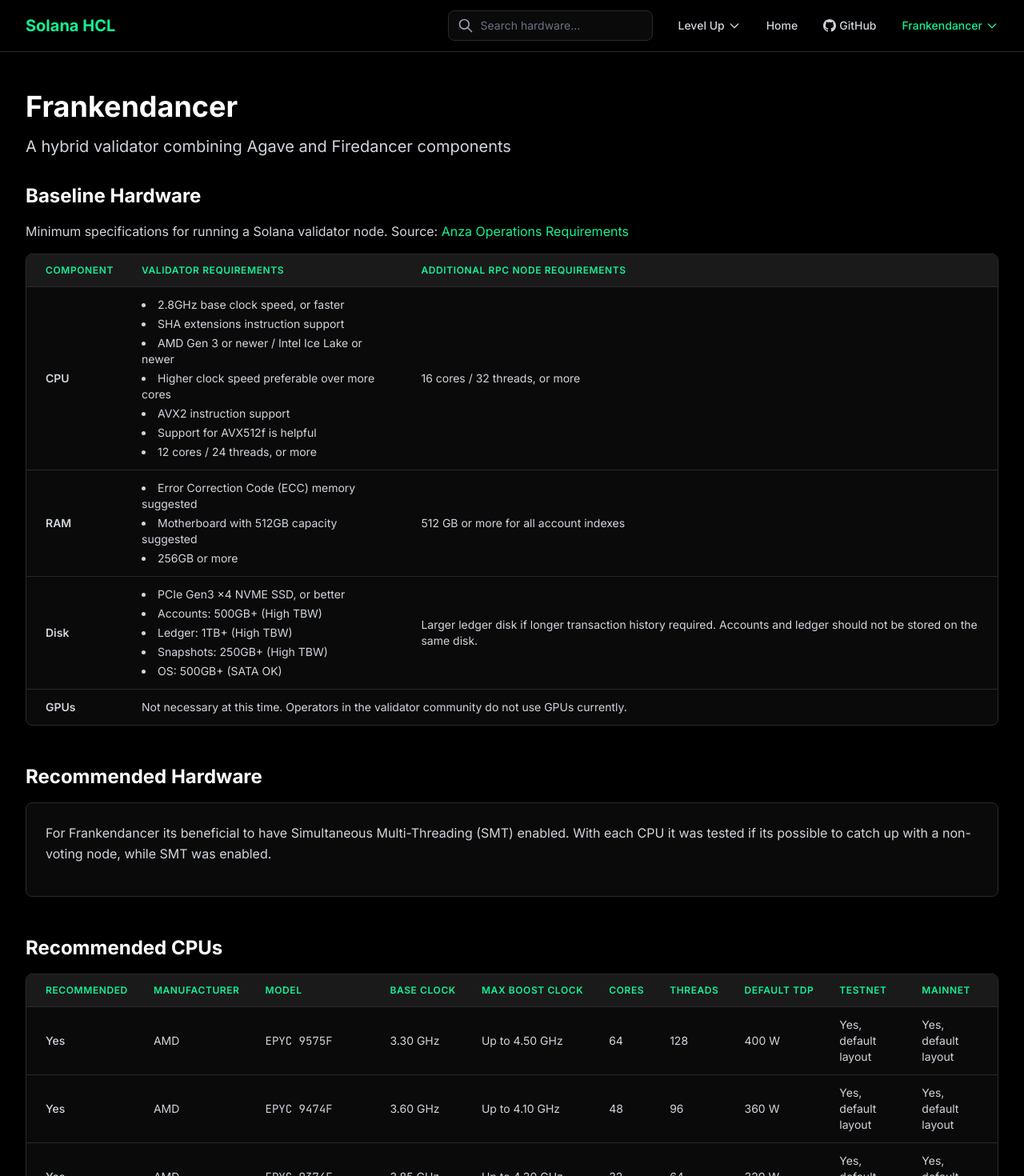
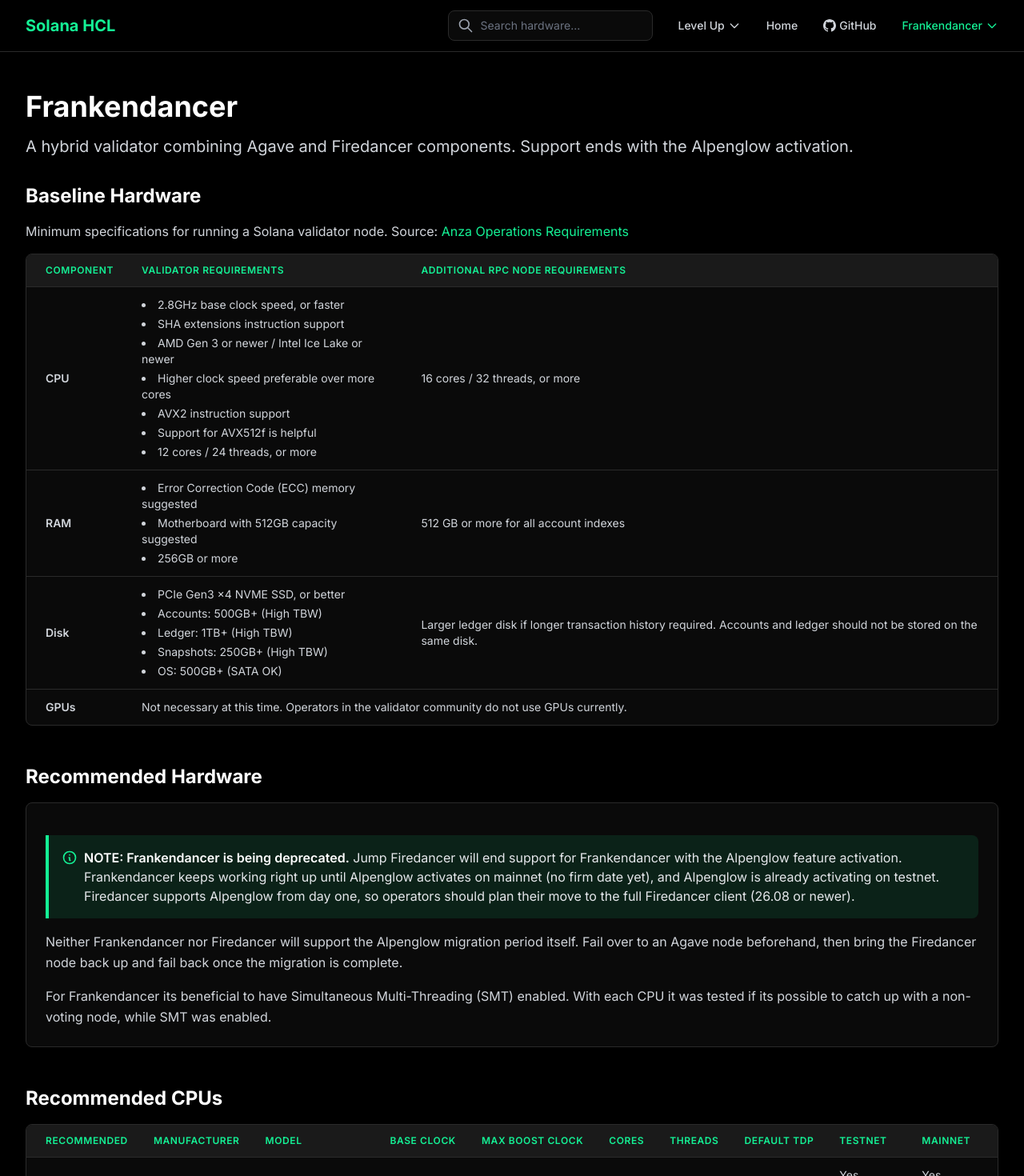
Before and after one commit to solanahcl/solanahcl, a React (Vite) app: page /category/frankendancer in a window 1280 px wide. Shown: the top 1470 px of the page at 80% size. Built offline with nearby package versions, Linux system fonts and the light colour scheme.

Commit message:
added firedancer infos

```diff
--- a/src/components/RecommendedHardware.tsx
+++ b/src/components/RecommendedHardware.tsx
@@ -5,7 +5,7 @@
 import { CPU } from '../data/hardware';
 
 interface CPUWithClient extends CPU {
-  client: 'Agave' | 'Frankendancer' | 'Firedancer';
+  client: 'Agave' | 'Fire/Frankendancer';
 }
 
 export default function RecommendedHardware() {
@@ -16,7 +16,7 @@
   // Combine and add client info
   const allCPUs: CPUWithClient[] = [
     ...topAgaveCPUs.map(cpu => ({ ...cpu, client: 'Agave' as const })),
-    ...topFrankendancerCPUs.map(cpu => ({ ...cpu, client: 'Frankendancer' as const })),
+    ...topFrankendancerCPUs.map(cpu => ({ ...cpu, client: 'Fire/Frankendancer' as const })),
   ];
 
   // Get top storage drives (top 6 from Enterprise Gen 5)
@@ -39,7 +39,7 @@
             <table className="table">
               <thead>
                 <tr>
-                  <th className="w-24">Client</th>
+                  <th className="w-40">Client</th>
                   <th>Manufacturer</th>
                   <th>Model</th>
                   <th>Base Clock</th>
@@ -54,7 +54,6 @@
                 {allCPUs.map((cpu, index) => {
                   const getClientLink = () => {
                     if (cpu.client === 'Agave') return '/category/agave';
-                    if (cpu.client === 'Frankendancer') return '/category/frankendancer';
                     return '/category/firedancer';
                   };
 
--- /dev/null
+++ b/src/data/firedancer.ts
@@ -0,0 +1,10 @@
+export const firedancerNotes = `Firedancer is a next-generation validator implementation. CPU recommendations are similar to Frankendancer, which is being retired with the Alpenglow activation, so new setups should target the full Firedancer client.
+
+**NOTE:** Firedancer will not support the Alpenglow migration period. Fail over to an Agave node before the migration, then bring the Firedancer node back up and fail back once the migration is complete.
+
+**Operator tips**
+- **Filesystem:** on releases where the snapshot loader writes accounts with buffered I/O (v26.09 and earlier), XFS noticeably reduces writer load compared to ext4, which shortens startup when the snapshot source is fast. Newer releases write accounts with O_DIRECT, which largely removes that difference.
+- **Disks:** accounts and ledger can share the same SSD and the same filesystem. If you have several drives, a RAID0 across them (for example mdadm with a 64K or 128K stripe and a single XFS filesystem on top) is preferable to dedicating one drive per mount.
+- **Snapshot download:** min_download_speed_mibs is checked per batch, and the first batch also includes snapshot setup work, so it measures lower than the real transfer rate. Setting the floor too high can make Firedancer reject every source, so keep it conservative.
+- **Snapshot decompression:** newer releases run several decompression tiles by default. Only raise [layout] snapdc_tile_count if decompression is the bottleneck during boot.
+- **Accounts cache:** [accounts] cache_size_gib is pinned memory. It helps up to roughly 100 GiB; beyond that it brings little, and unallocated RAM is better left to the Linux page cache, which also serves the accounts database and the ledger.`;
--- a/src/data/frankendancer.ts
+++ b/src/data/frankendancer.ts
@@ -185,5 +185,9 @@
   },
 ];
 
-export const frankendancerNotes = `For Frankendancer its beneficial to have Simultaneous Multi-Threading (SMT) enabled.
+export const frankendancerNotes = `**NOTE: Frankendancer is being deprecated.** Jump Firedancer will end support for Frankendancer with the Alpenglow feature activation. Frankendancer keeps working right up until Alpenglow activates on mainnet (no firm date yet), and Alpenglow is already activating on testnet. Firedancer supports Alpenglow from day one, so operators should plan their move to the full Firedancer client (26.08 or newer).
+
+Neither Frankendancer nor Firedancer will support the Alpenglow migration period itself. Fail over to an Agave node beforehand, then bring the Firedancer node back up and fail back once the migration is complete.
+
+For Frankendancer its beneficial to have Simultaneous Multi-Threading (SMT) enabled.
 With each CPU it was tested if its possible to catch up with a non-voting node, while SMT was enabled.`;
--- a/src/pages/Category.tsx
+++ b/src/pages/Category.tsx
@@ -5,6 +5,7 @@
 import SEO from '../components/SEO';
 import { agaveCPUs, agaveNotes } from '../data/agave';
 import { frankendancerCPUs, frankendancerNotes } from '../data/frankendancer';
+import { firedancerNotes } from '../data/firedancer';
 import {
   enterpriseGen5,
   enterpriseGen4,
@@ -87,7 +88,7 @@
         return {
           name: 'Frankendancer',
           description:
-            'A hybrid validator combining Agave and Firedancer components',
+            'A hybrid validator combining Agave and Firedancer components. Support ends with the Alpenglow activation.',
           cpus: frankendancerCPUs,
           notes: frankendancerNotes,
         };
@@ -97,8 +98,7 @@
           description:
             'A high-performance validator implementation built from the ground up',
           cpus: [],
-          notes:
-            'Firedancer is a next-generation validator implementation. Hardware recommendations are similar to Frankendancer.',
+          notes: firedancerNotes,
         };
       default:
         return {
```
